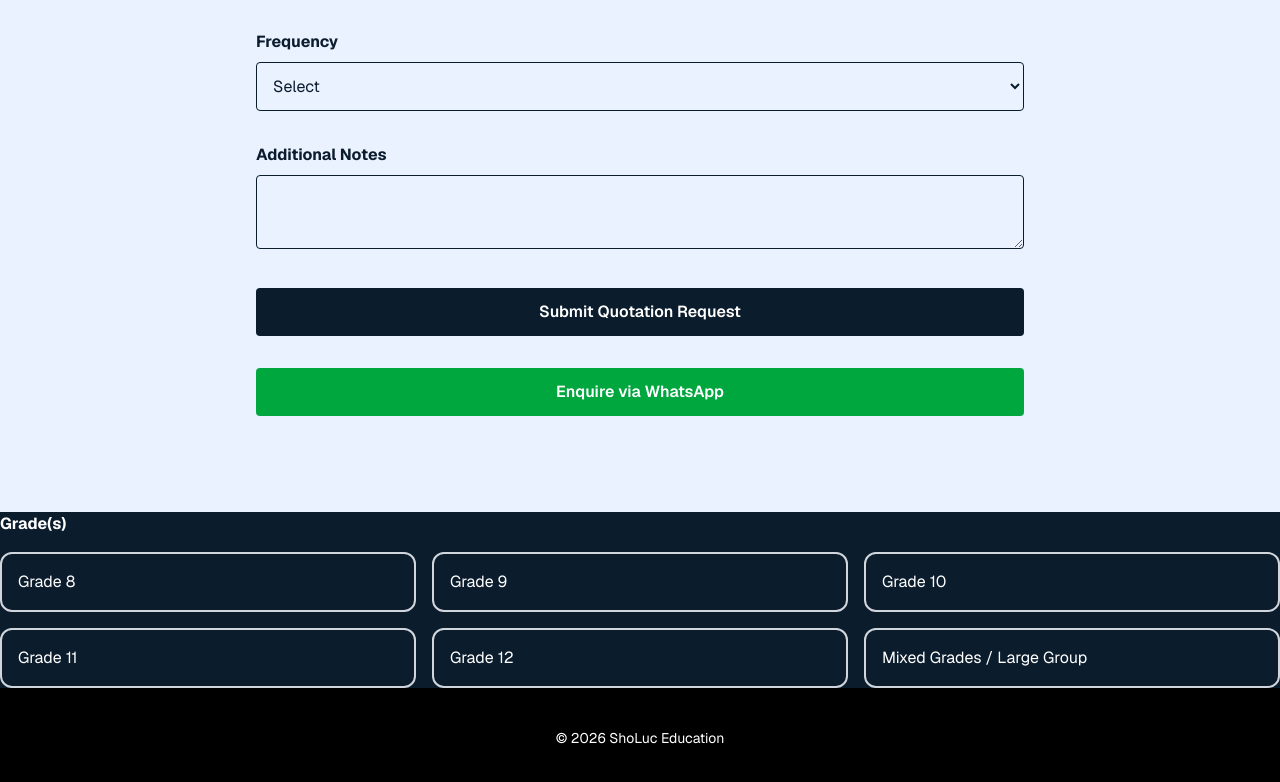
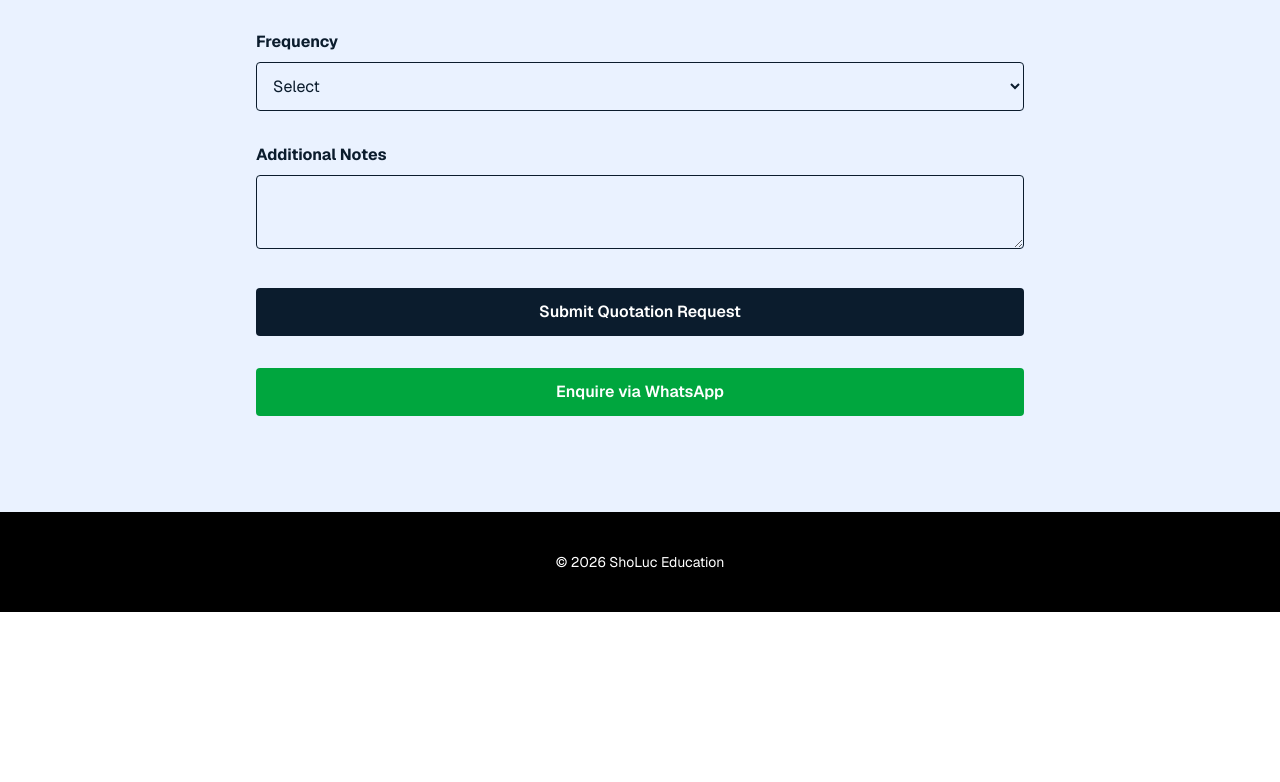
Before and after one commit to sholucholdings-hash/sholuc-education, a Next.js app: page / in a window 1280 px wide. Shown: the part 6081-6863 px from the top of the page. After the commit the page ends 6693 px from the top, so only its background shows below. Built offline with nearby package versions, Linux system fonts and the light colour scheme.

Commit message:
Removed duplicate premium grade section

```diff
--- a/app/page.tsx
+++ b/app/page.tsx
@@ -515,25 +515,6 @@ Additional Notes: ${formData.get("notes") || "None"}
   </form>
 </section>
 
-          {/* PREMIUM GRADE CARDS */}
-          <div>
-            <label className="font-bold block mb-4">Grade(s)</label>
-            <div className="grid md:grid-cols-3 gap-4">
-              {gradesList.map((grade) => (
-                <label key={grade} className="cursor-pointer">
-                  <input type="checkbox" name="grades" value={grade} className="peer hidden"/>
-                  <div className="p-4 rounded-xl border-2 border-gray-300
-                                  peer-checked:border-[#C6A34E]
-                                  peer-checked:bg-[#0B1C2D]
-                                  peer-checked:text-white
-                                  hover:border-[#C6A34E]
-                                  transition">
-                    {grade}
-                  </div>
-                </label>
-              ))}
-            </div>
-          </div>
 
       <footer className="bg-black py-10 text-center text-sm">
         © {new Date().getFullYear()} ShoLuc Education
```
